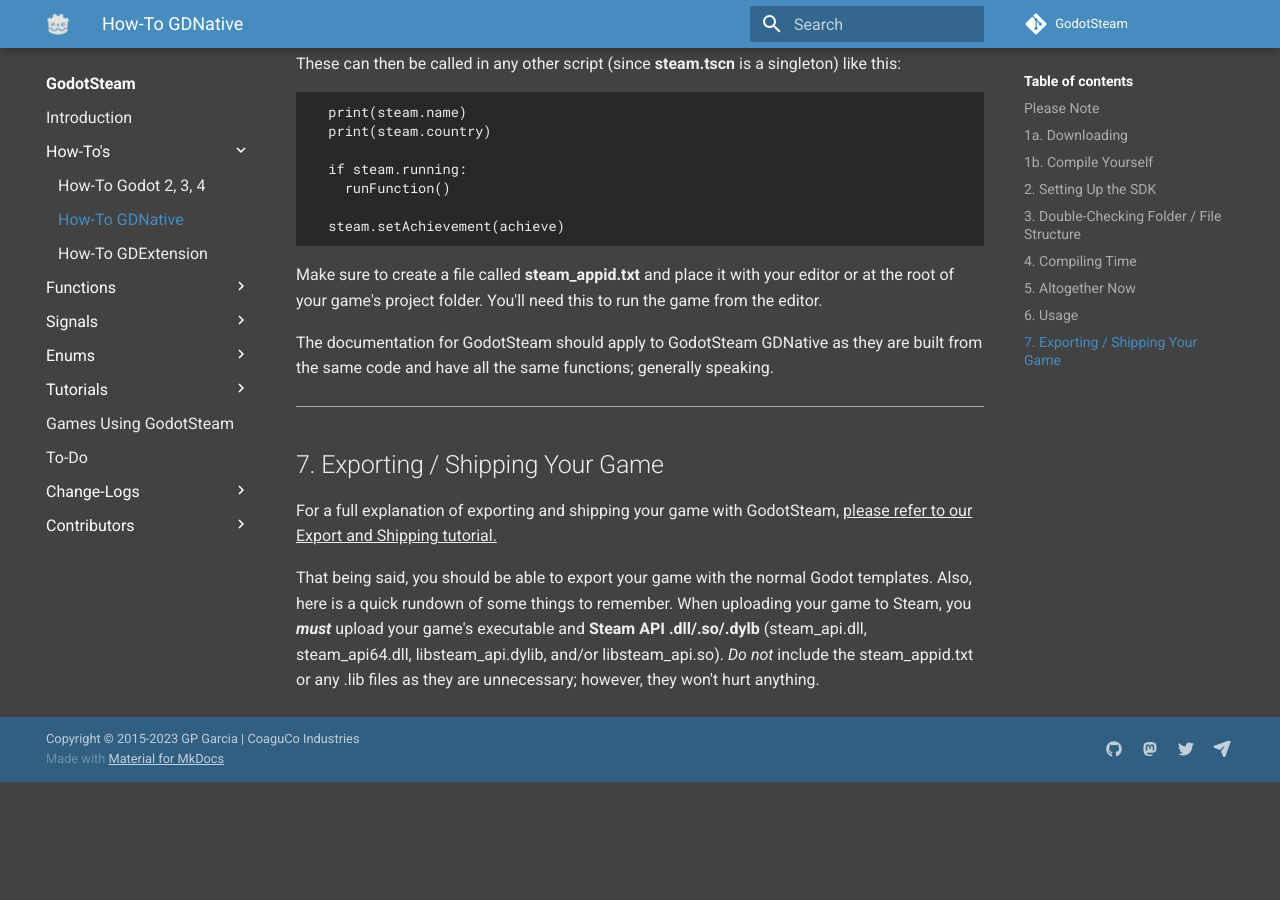
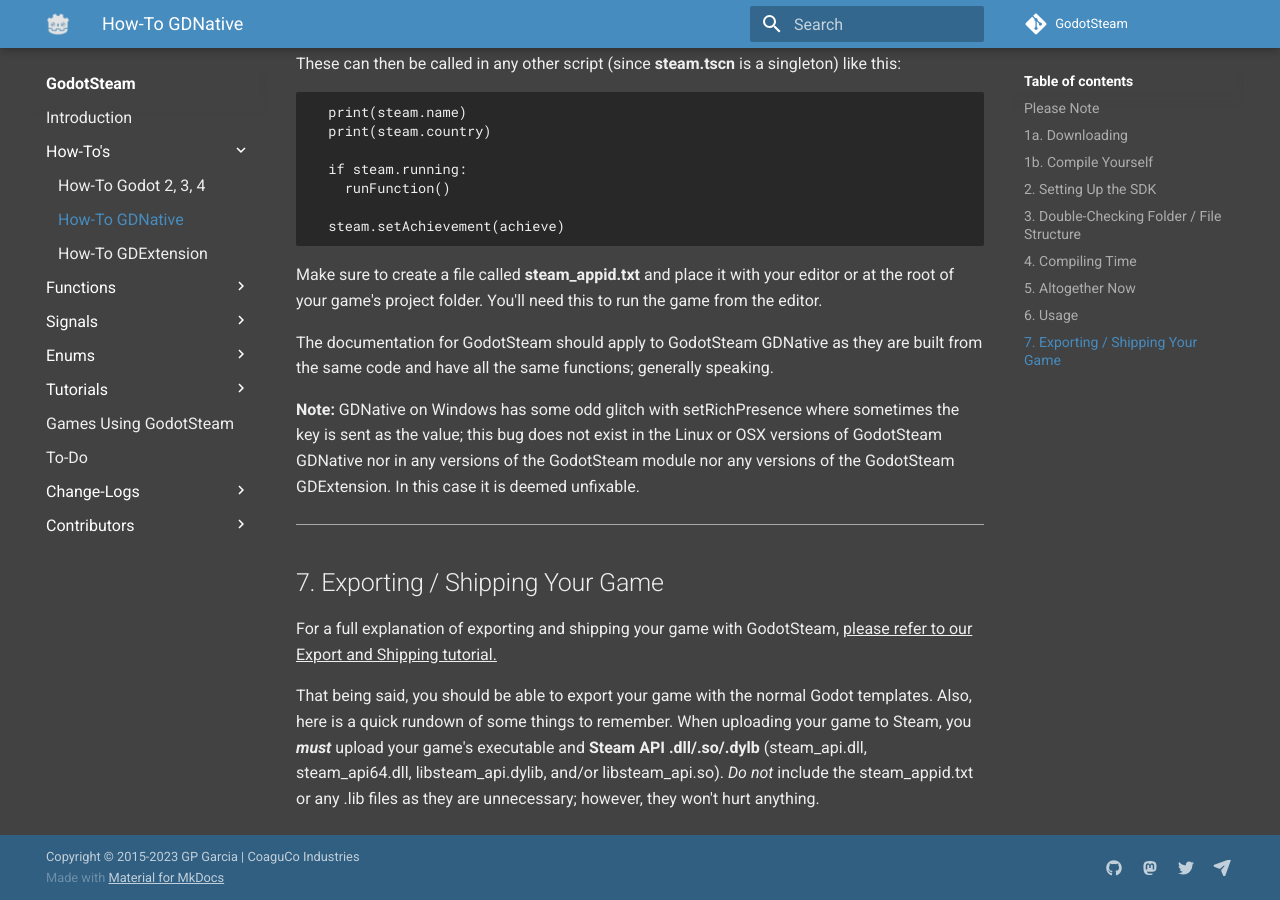
Before and after one commit to GodotSteam/GodotSteam, an MkDocs documentation site: the page built from docs/howto_gdnative.md, in a window 1280 px wide and 900 px high, scrolled down 5395 px. Built offline with MkDocs 1.6.1 and Material for MkDocs 9.7.7, drawn with Linux system fonts in a browser that asks for light colours; comment, search, counter and statistics services are not loaded; before the commit the page ends 6177 px from its top, so only the background shows below that.

Commit message:
Added note about GDNative Windows

```diff
--- a/docs/howto_gdnative.md
+++ b/docs/howto_gdnative.md
@@ -245,6 +245,8 @@
 
 The documentation for GodotSteam should apply to GodotSteam GDNative as they are built from the same code and have all the same functions; generally speaking.
 
+**Note:** GDNative on Windows has some odd glitch with setRichPresence where sometimes the key is sent as the value; this bug does not exist in the Linux or OSX versions of GodotSteam GDNative nor in any versions of the GodotSteam module nor any versions of the GodotSteam GDExtension.  In this case it is deemed unfixable.
+
 ---
 ## 7. Exporting / Shipping Your Game
 
```
